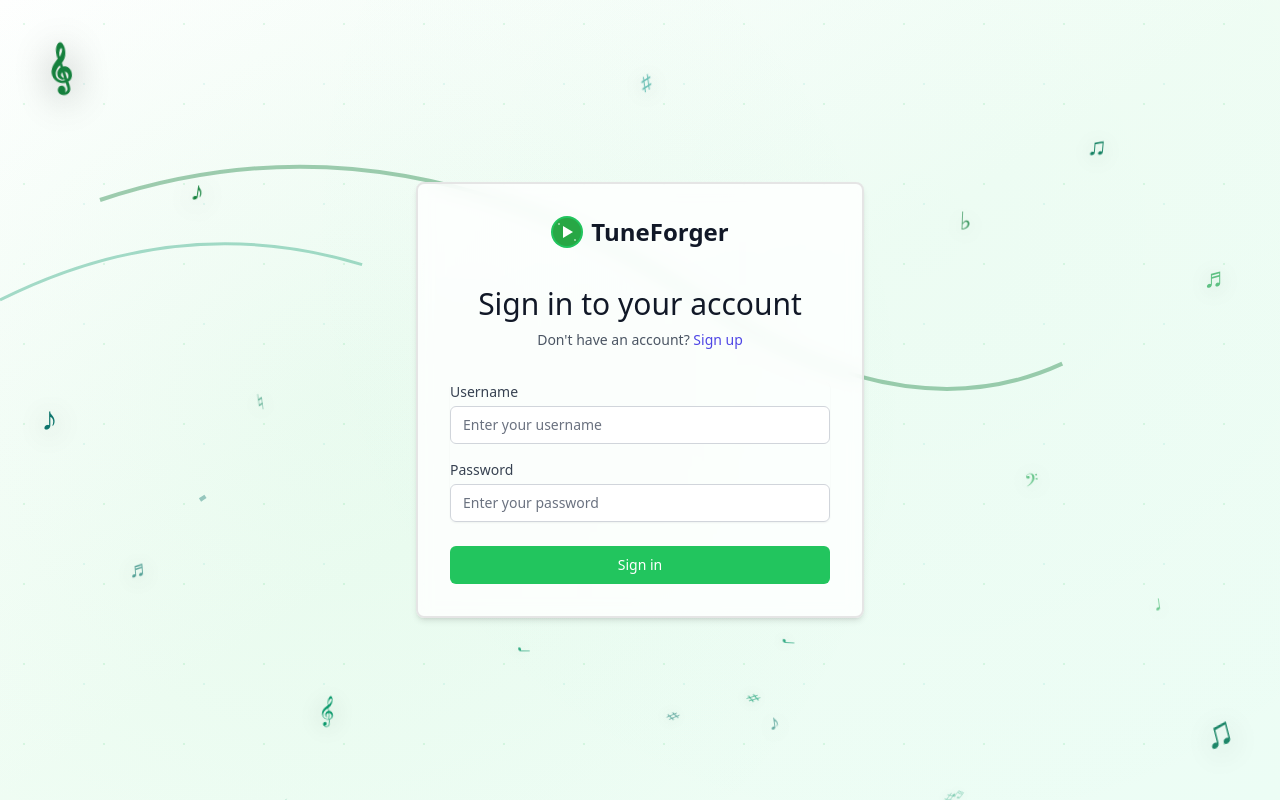
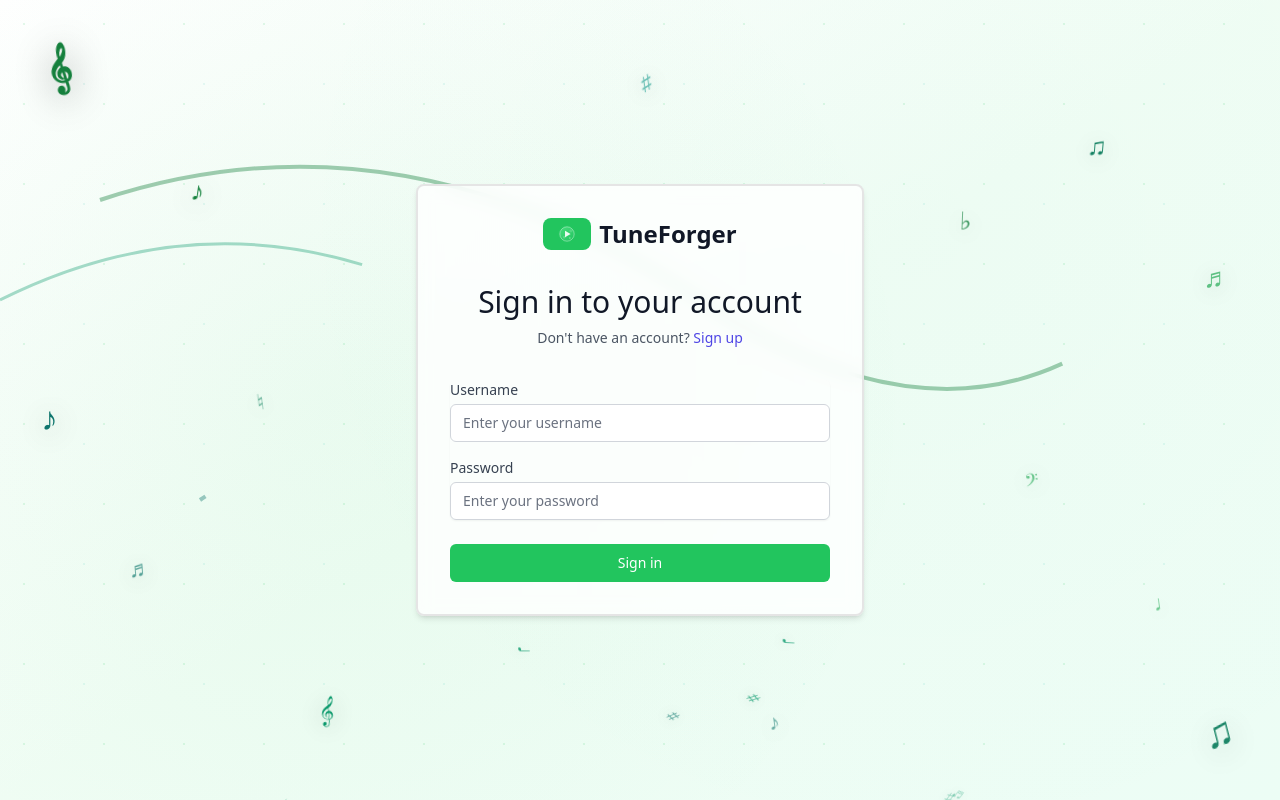
Before and after one commit to Anshuldhakar1/Tuneforge, a React (Vite) app: page /Tuneforge/login in a window 1280 px wide. Built offline with nearby package versions, Linux system fonts and the light colour scheme; no server answers.

Commit message:
feat: enhance README with project description and prerequisites; update logo in index.html; improve AppLogo and Header styling; add SVG logo file

```diff
--- a/index.html
+++ b/index.html
@@ -2,7 +2,7 @@
 <html lang="en">
   <head>
     <meta charset="UTF-8" />
-    <link rel="icon" type="image/svg+xml" href="/vite.svg" />
+    <link rel="icon" type="image/svg+xml" href="/tuneforger-logo.svg" />
     <meta name="viewport" content="width=device-width, initial-scale=1.0" />
     <title>Tuneforger</title>
   </head>
--- a/src/components/app/AppLogo.tsx
+++ b/src/components/app/AppLogo.tsx
@@ -4,17 +4,30 @@ type AppLogoProps = {
 
 const AppLogo = ({ className }: AppLogoProps) => (
     <svg
-        width="32"
-        height="32"
-        viewBox="0 0 32 32"
-        fill="none"
+        width="100"
+        height="60"
+        viewBox="0 0 100 60"
         xmlns="http://www.w3.org/2000/svg"
         className={className}
     >
-        <circle cx="16" cy="16" r="14" fill="#28a745" />
-        <polygon points="12,10 12,22 22,16" fill="white" />
-        <circle cx="8" cy="8" r="1" fill="white" opacity="0.6" />
-        <circle cx="24" cy="24" r="1" fill="white" opacity="0.6" />
+        <defs>
+            <linearGradient id="playGradient" x1="0%" y1="0%" x2="100%" y2="100%">
+                <stop offset="0%" style={{ stopColor: '#4ade80', stopOpacity: 1 }} />
+                <stop offset="100%" style={{ stopColor: '#22c55e', stopOpacity: 1 }} />
+            </linearGradient>
+
+            <linearGradient id="noteGradient" x1="0%" y1="0%" x2="100%" y2="100%">
+                <stop offset="0%" style={{ stopColor: '#34d399', stopOpacity: 0.8 }} />
+                <stop offset="100%" style={{ stopColor: '#10b981', stopOpacity: 0.6 }} />
+            </linearGradient>
+        </defs>
+
+        <circle cx="50" cy="30" r="22" fill="url(#playGradient)" opacity="0.1"/>
+        <circle cx="50" cy="30" r="18" fill="url(#playGradient)" stroke="#ffffff" strokeWidth="1" opacity="0.95"/>
+        <circle cx="60" cy="22" r="4" fill="white" opacity="0.15"/>
+        <circle cx="43" cy="38" r="3" fill="white" opacity="0.2"/>
+        <circle cx="57" cy="40" r="2.5" fill="white" opacity="0.25"/>
+        <polygon points="45,22 45,38 59,30" fill="white" opacity="0.9"/>
     </svg>
 )
 
--- a/src/components/app/Header.tsx
+++ b/src/components/app/Header.tsx
@@ -25,7 +25,7 @@ const Header = ({ isSpotifyConnected, setSpotifyConnected, user, signout }: Head
             <div className="relative z-10 flex justify-between items-center">
                 <div className="flex items-center bg-white/80">
                     <Link to="/" className="flex items-center">
-                        <AppLogo className="w-10 h-10 text-[#31c266] drop-shadow-sm" />
+                        <AppLogo className="w-12 h-8 text-[#31c266] drop-shadow-sm scale-[2.5]" />
                         <div className="ml-3">
                             <span className="text-2xl font-bold bg-gradient-to-r from-gray-900 via-[#31c266] to-gray-700 dark:from-white dark:via-[#31c266] dark:to-gray-300 bg-clip-text text-transparent">
                                 TuneForger
--- a/src/pages/Login.tsx
+++ b/src/pages/Login.tsx
@@ -69,8 +69,8 @@ const Login = () => {
                     <span
                         className={`inline-flex items-center gap-2 text-2xl font-bold transition-colors text-gray-900`}
                     >
-                        <div className="w-8 h-8 bg-green-500 rounded-full flex items-center justify-center">
-                            <AppLogo className=" text-white fill-white" />
+                        <div className="w-12 h-8 bg-green-500 rounded-lg flex items-center justify-center p-1">
+                            <AppLogo className="text-white fill-white w-full h-full" />
                         </div>
                         TuneForger
                     </span>
```
Also changed, not shown: public/tuneforger-logo.svg (added), 1 other file (tests, documents, lock files or other folders).
